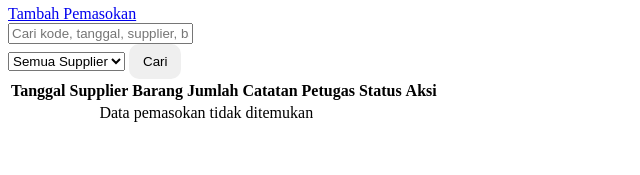
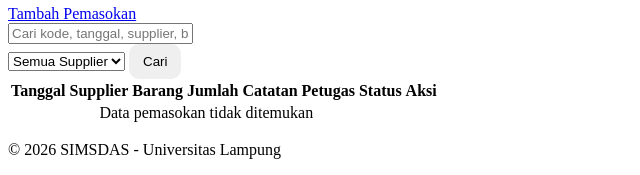
Before and after one commit to Sandi072006/Project-Kelompok-8-PemWeb, a PHP site: page /views/Pemasokan/index.php in a window 1280 px wide. Shown: the part 1680-1855 px from the top of the page, without its empty margins (0-640 px from the left). Before the commit the page ends 1802 px from the top, so only its background shows below. Run offline with PHP 8.4, Linux system fonts and the light colour scheme; some libraries are stand-ins or nearby versions.

Commit message:
Update footer.php

```diff
--- a/views/layout/footer.php
+++ b/views/layout/footer.php
@@ -1,2 +1,3 @@
 <footer>
+    <p>&copy; 2026 SIMSDAS - Universitas Lampung</p>
 </footer>
```
